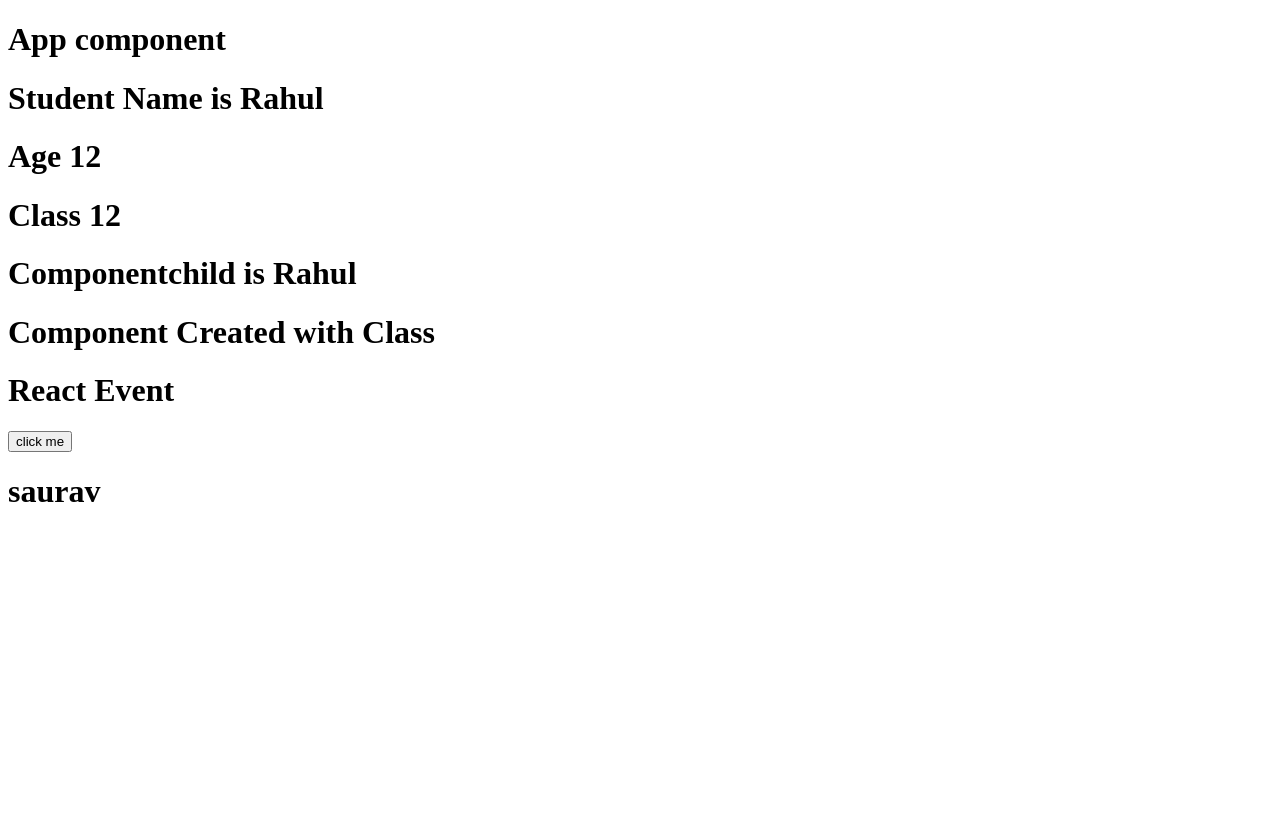
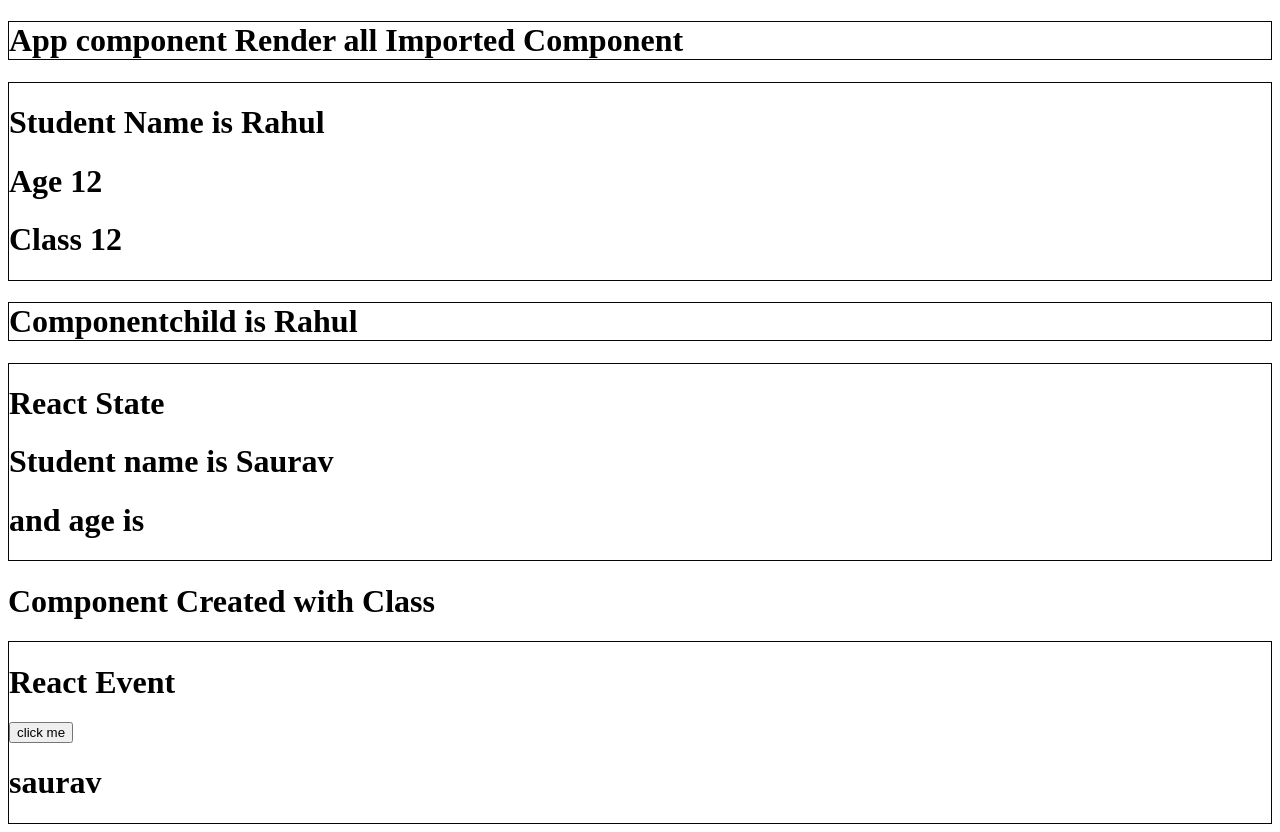
Before and after one commit to SauravRana97/React_app, a React (Create React App) app: page / in a window 1280 px wide. Before the commit the page ends 800 px from the top, so only its background shows below. Built offline with nearby package versions, Linux system fonts and the light colour scheme.

Commit message:
add css folder

```diff
--- a/src/App.js
+++ b/src/App.js
@@ -1,14 +1,18 @@
 import React from "react";
+import "./css/Common.css"
 import ReactPropType from "./reactProptype";
 import Componentchild from "./reactComponentchild";
+import Reactstate from "./reactState";
 import Reactclass from "./reactclass";
 import ReactEvent from "./reactEvent";
+
 const App = () => {
   return (
     <div>
-      <h1>App component</h1>
+      <h1 className="box">App component Render all Imported Component</h1>
       <ReactPropType name="Rahul" sum={10+2}/>
       <Componentchild> is Rahul</Componentchild>
+      <Reactstate/>
       <Reactclass/>
       <ReactEvent/>
     </div>
--- a/src/reactComponentchild.js
+++ b/src/reactComponentchild.js
@@ -1,9 +1,9 @@
 import React from "react";
-
+import "./css/Common.css"
 const Componentchild =(props)=>{
     return(
         <>
-        <h1>
+        <h1 className="box">
         Componentchild {props.children}
         </h1>
         </>
--- a/src/reactEvent.js
+++ b/src/reactEvent.js
@@ -1,26 +1,26 @@
 import React from "react";
-import "./css/Common.css"
+import "./css/Common.css";
 
-const ReactEvent =() =>{
-    let name = "saurav"
+const ReactEvent = () => {
+  let name = "saurav";
 
-const clickbtn = (value)=>{
-    let a = value
-    console.log("Button Clicked",name)
-    name = a
+  const clickbtn = (value) => {
+    console.log("Name old value", name);
+    name = value;
+    console.log("Name New Value", name);
     // document.getElementsByClassName("button").style.display="show";
+  };
 
-
-}
-
-    return(
-        <>
-        <h1>React Event</h1>
-        <button onClick={()=>clickbtn("Shweta")}>click me</button>
-        <h1>{name}</h1>
-        <h1 id="person" className="button">{name}</h1>
-        </>
-    )
-}
+  return (
+    <div className="box">
+      <h1>React Event</h1>
+      <button onClick={() => clickbtn("Shweta")}>click me</button>
+      <h1>{name}</h1>
+      {/* <h1 id="person" className="button">
+        {name}
+      </h1> */}
+    </div>
+  );
+};
 
 export default ReactEvent;
--- a/src/reactProptype.js
+++ b/src/reactProptype.js
@@ -1,8 +1,9 @@
 import React from "react";
 import pt from "prop-types"
+import "./css/Common.css"
 const ReactProptype = (props) => {
   return (
-    <div>
+    <div className="box">
       <h1>Student Name is {props.name}</h1>
       <h1>Age {props.sum}</h1>
       <h1>Class {props.class}</h1>
--- a/src/reactState.js
+++ b/src/reactState.js
@@ -1,5 +1,5 @@
 import React, { Component } from "react";
-
+import "./css/Common.css"
 class reactstate extends Component {
 
     state={
@@ -9,11 +9,11 @@ class reactstate extends Component {
 
   render() {
     return (
-      <>
+      <div className="box">
         <h1>React State </h1>
         <h1> Student name is {this.state.name} </h1>
         <h1>and age is {this.state.agenumber}</h1>
-      </>
+      </div>
     );
   }
 }
```
